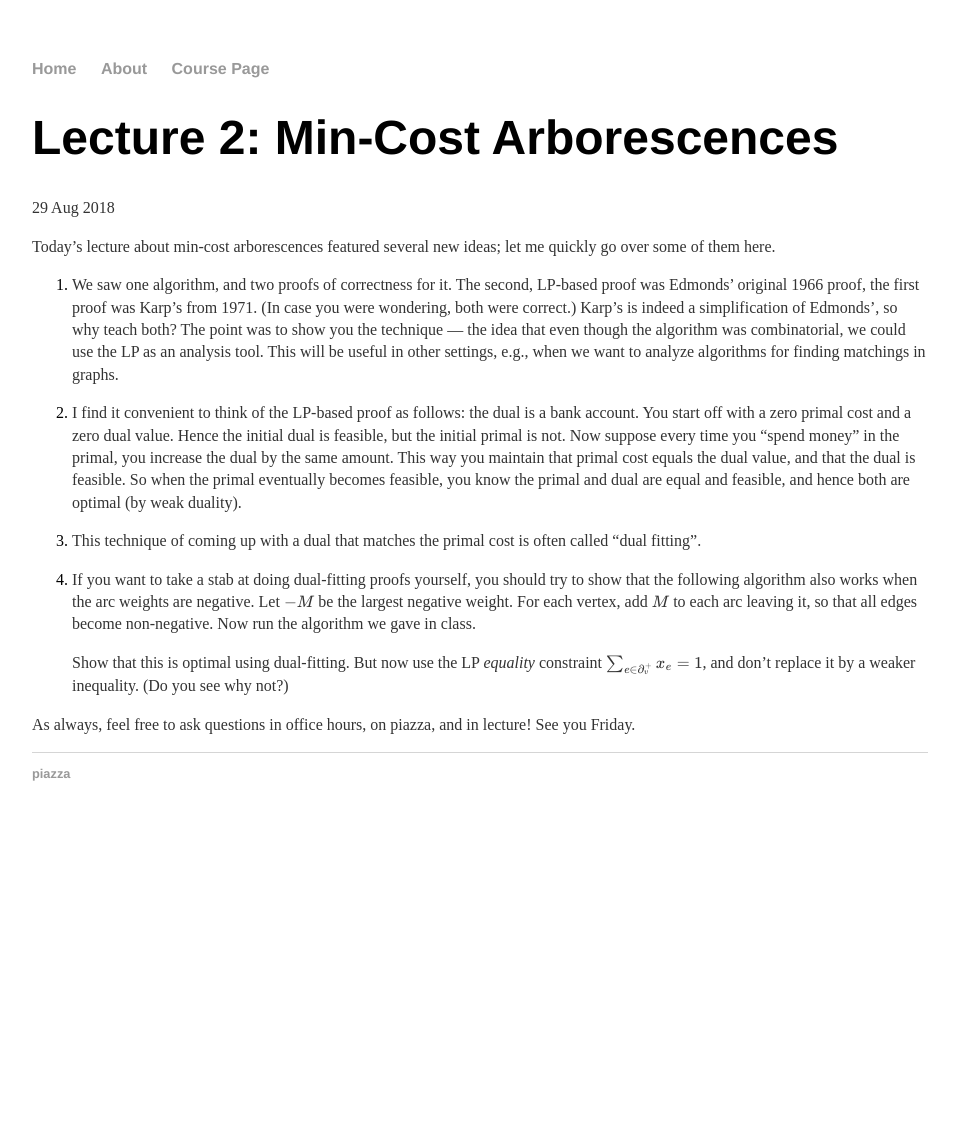
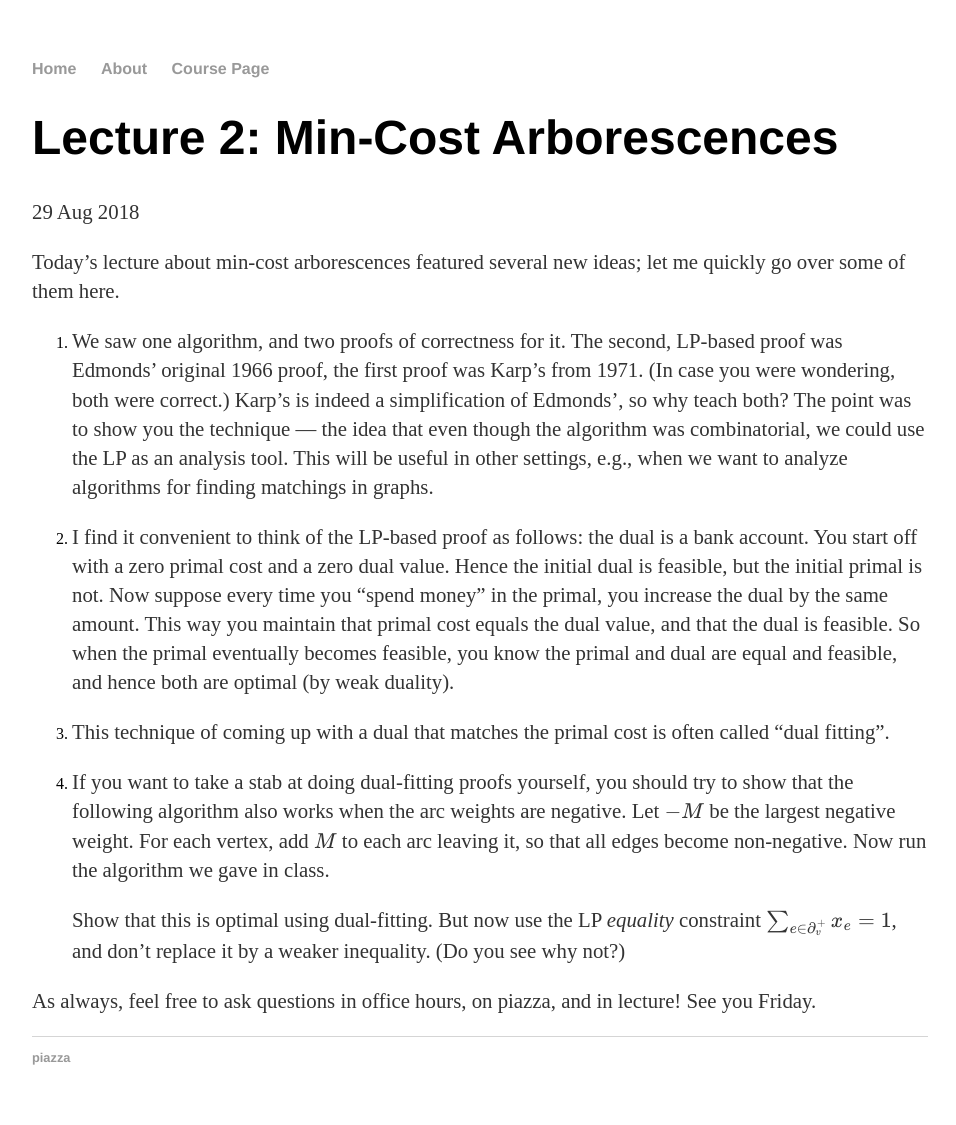
Before and after one commit to cmualgos/cmualgos.github.io, a Jekyll site: the page built from _posts/2018-08-29-lecture2.md, in a window 1280 px wide. Shown: the whole page, without its empty margins (160-1116 px from the left). Built offline with Jekyll 4.4.1, drawn with Linux system fonts in a browser that asks for light colours; formulas are drawn with MathJax 3; before the commit the page ends 900 px from its top, so only the background shows below that.

Commit message:
more tweaking

```diff
--- a/css/main.css
+++ b/css/main.css
@@ -24,7 +24,7 @@ h1 {
     font-family:'Helvetica', 'Arial', 'Sans-Serif';
 }
 p {
-    font-size: 1em;
+    font-size: 1.3em;
     line-height: 1.4em;
     color: #333;
 }
--- a/index.html
+++ b/index.html
@@ -9,7 +9,7 @@ title: 15-850 CMU Advanced Algorithms
 	    <li><span>{{ post.date | date_to_string }}</span>
 	    » <a href="{{ post.url }}" title="{{ post.title }}">{{
 		post.title }}</a>
-	      {{ post.excerpt }}
+	      <br>< /br><br>< /br>
 	    </li>
 	  {% endfor %}
 	</ul>
```
